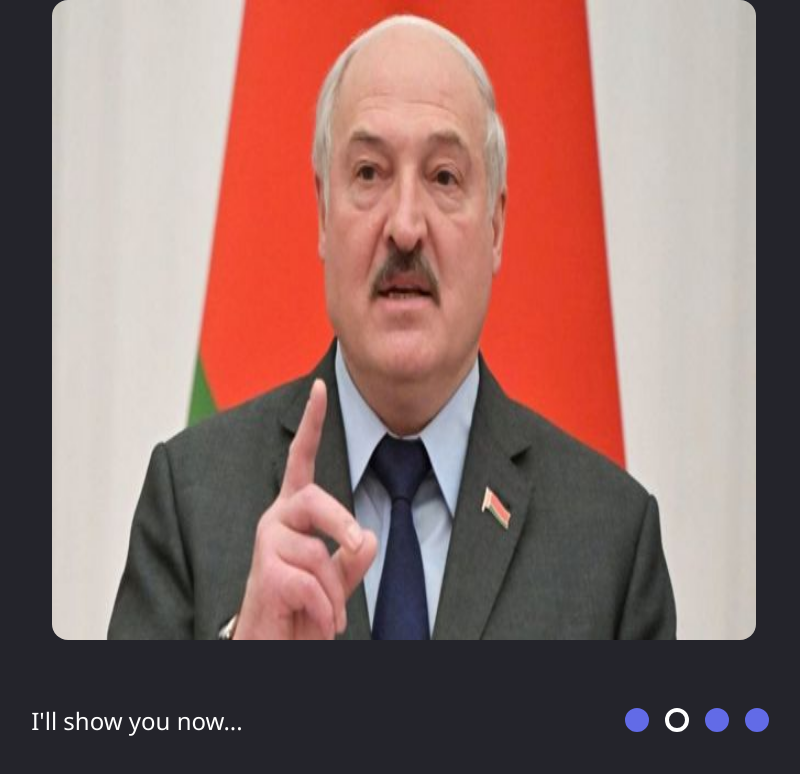
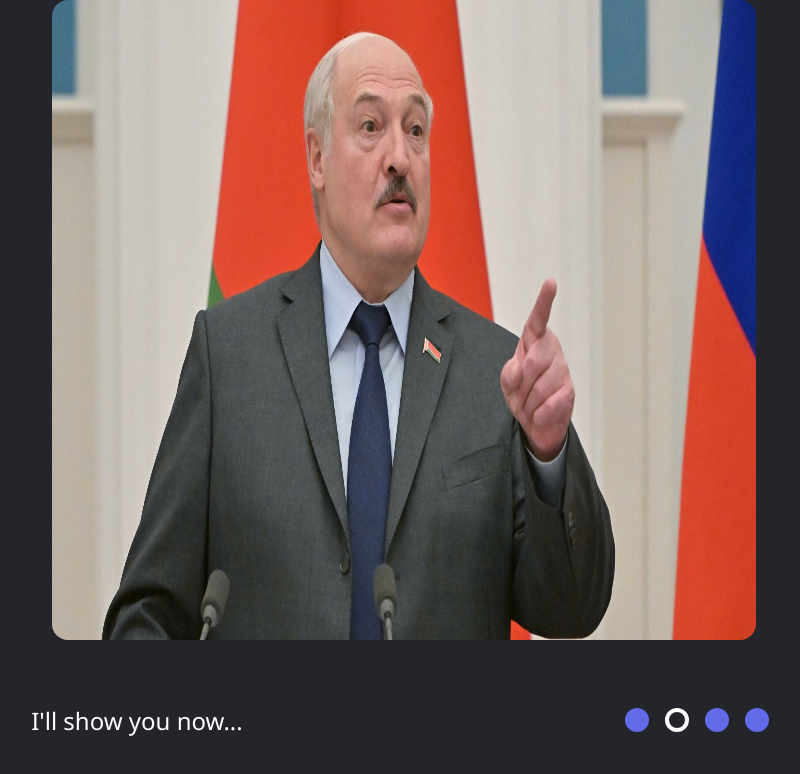
Before and after one commit to IvanIvchik/cssMemSlider, a plain HTML site: page index.html in a window 1280 px wide. Both pictures are taken after a click on the element 912 px from the left and 800 px from the top of the page. Shown: the part 80-854 px from the top of the page, without its empty margins (236-1036 px from the left). Drawn offline with Linux system fonts and the light colour scheme.

Commit message:
fix: img-2 (Sat, May 14, 2022 12:04:32 AM)

```diff
--- a/index.html
+++ b/index.html
@@ -14,7 +14,7 @@
         <div class="slider">
             <div class="slides-wrapper">
                 <div class="slide active"><img src="./assets/vy-prodoete.jpg" alt="mem"></div>
-                <div class="slide"><img src="./assets/_123419101_gettyimages-1238593924.jpg" alt="mem"></div>
+                <div class="slide"><img src="./assets/1773649172_0_105_3202_1906_1920x0_80_0_0_078c304c49c5137ea6a1d169ad89b9c5.jpg" alt="mem"></div>
                 <div class="slide"><img src="./assets/120858875.jpg" alt="mem"></div>
                 <div class="slide"><img src="./assets/ga2_54222.png" alt="mem"></div>
             </div>
```
Also changed, not shown: assets/1773649172_0_105_3202_1906_1920x0_80_0_0_078c304c49c5137ea6a1d169ad89b9c5.jpg (added), assets/_123419101_gettyimages-1238593924.jpg (deleted).
